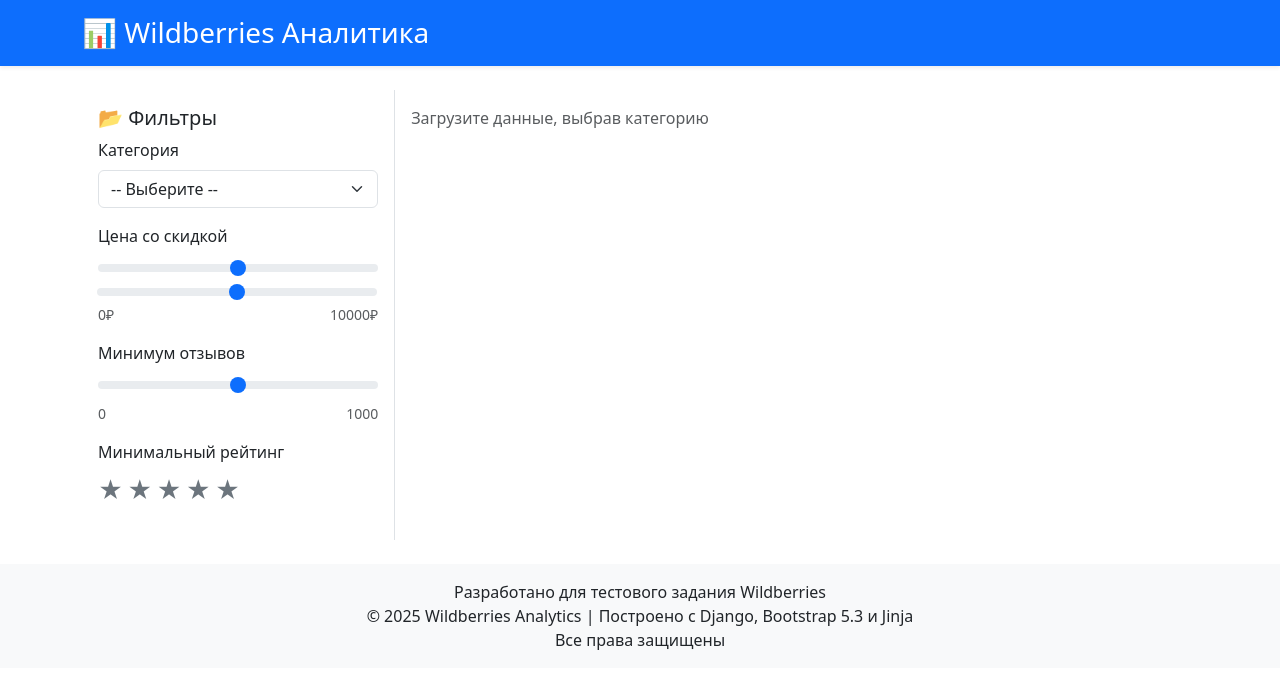
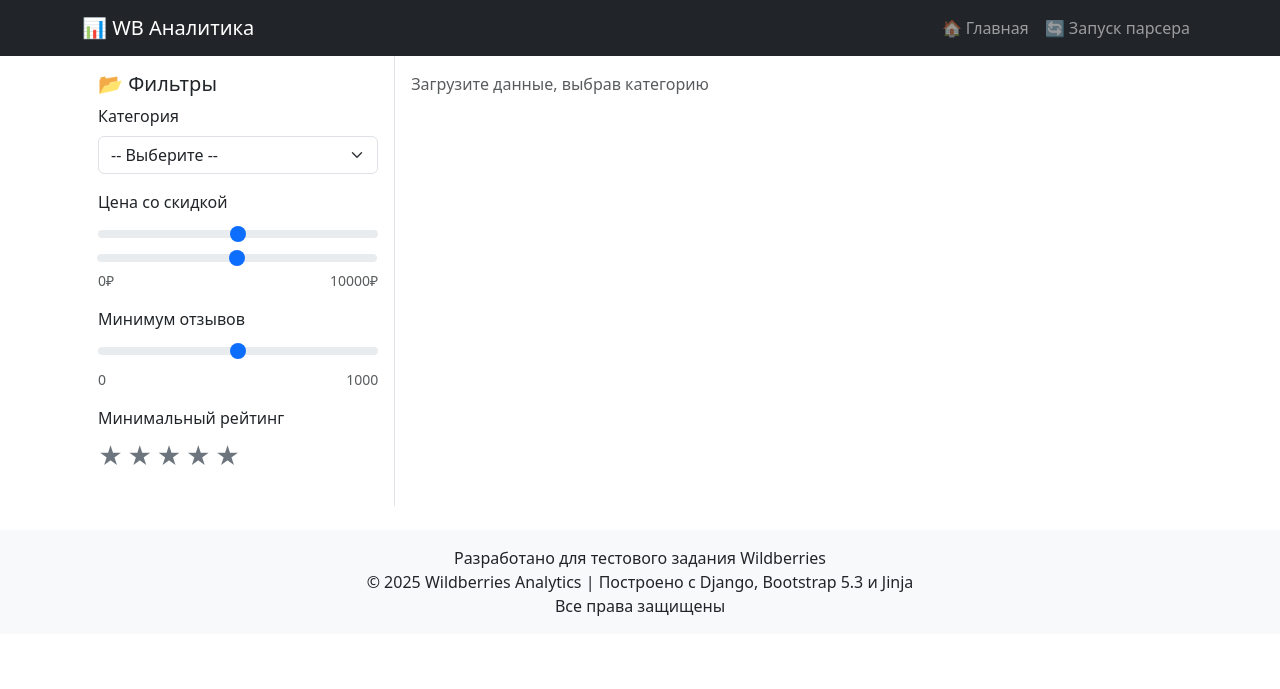
Before and after one commit to smartsoltech/test_task, a Django app: page / in a window 1280 px wide. Shown: the top 689 px of the page. Run offline with Django 5.2, Linux system fonts and the light colour scheme; data that the repository does not hold is empty; a map, chart or similar area stays blank; some libraries are stand-ins or nearby versions.

Commit message:
base.html navbar added.

```diff
--- a/frontend/templates/frontend/base.html
+++ b/frontend/templates/frontend/base.html
@@ -13,9 +13,30 @@
 </head>
 <body>
 
-<header class="bg-primary text-white p-3 mb-4 shadow-sm">
+<!-- Навигация -->
+<nav class="navbar navbar-expand-lg navbar-dark bg-dark">
+  <div class="container">
+    <a class="navbar-brand" href="/">📊 WB Аналитика</a>
+    <button class="navbar-toggler" type="button" data-bs-toggle="collapse" data-bs-target="#navbarNav">
+      <span class="navbar-toggler-icon"></span>
+    </button>
+    <div class="collapse navbar-collapse" id="navbarNav">
+      <ul class="navbar-nav ms-auto">
+        <li class="nav-item">
+          <a class="nav-link" href="/">🏠 Главная</a>
+        </li>
+        <li class="nav-item">
+          <a class="nav-link" href="/load_data">🔄 Запуск парсера</a>
+        </li>
+      </ul>
+    </div>
+  </div>
+</nav>
+
+<!-- Шапка -->
+<header class="">
     <div class="container">
-        <h1 class="h3 mb-0">📊 Wildberries Аналитика</h1>
+
     </div>
 </header>
 
@@ -23,17 +44,18 @@
     {% block content %}{% endblock %}
 </main>
 
-
+<!-- Подвал -->
 <footer>
     <div class="bg-light text-center py-3 mt-4">
         <div class="container">
             <p class="mb-0">Разработано для тестового задания Wildberries</p>
         </div>
-    <div class="container-fluid">
-    &copy; 2025 Wildberries Analytics | Построено с Django, Bootstrap 5.3 и Jinja
-    </div>
-    <div class="container-fluid">
-        <p class="mb-0">Все права защищены</p>
+        <div class="container-fluid">
+            &copy; 2025 Wildberries Analytics | Построено с Django, Bootstrap 5.3 и Jinja
+        </div>
+        <div class="container-fluid">
+            <p class="mb-0">Все права защищены</p>
+        </div>
     </div>
 </footer>
 
```
